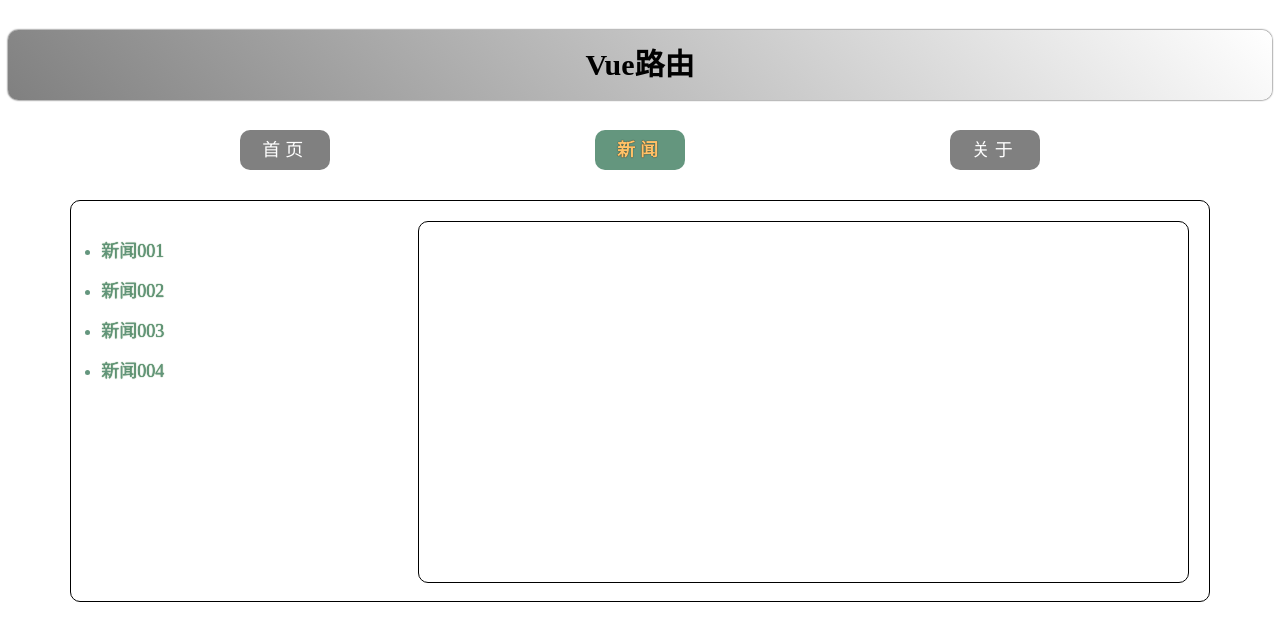
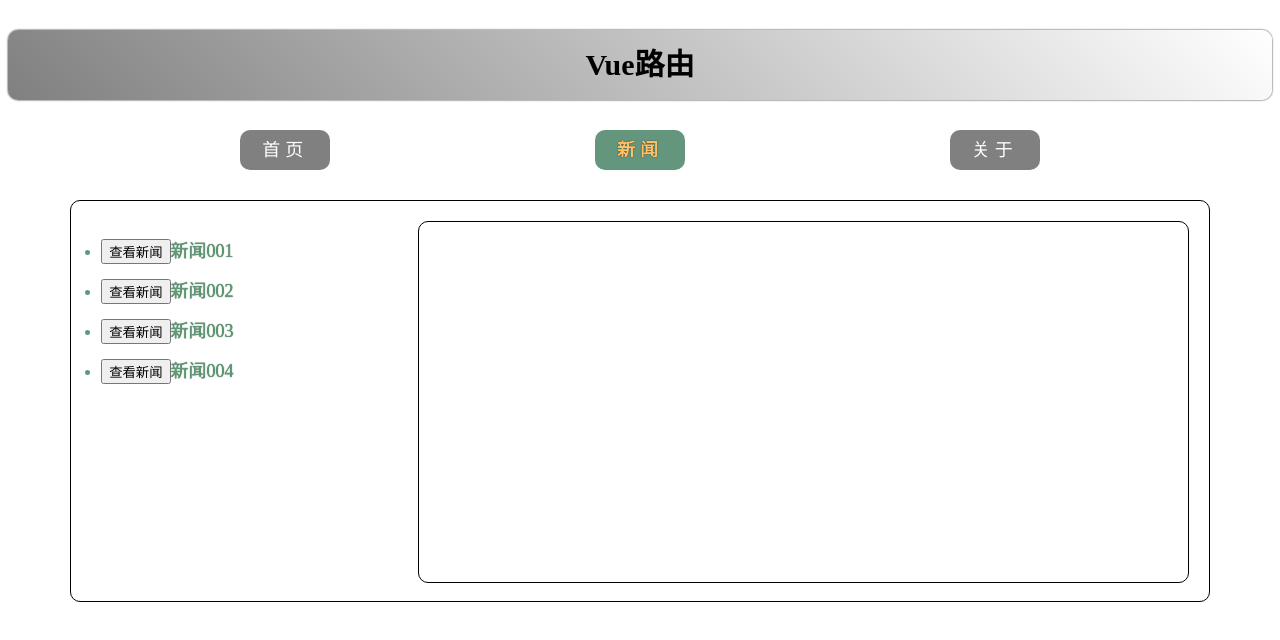
Before and after one commit to Y-Destiny/hello_vue3, a Vue app: page /news in a window 1280 px wide. Shown: the top 640 px of the page. Built offline with nearby package versions, Linux system fonts and the light colour scheme.

Commit message:
编程式路由导航

```diff
--- a/src/views/Home.vue
+++ b/src/views/Home.vue
@@ -5,7 +5,17 @@
 </template>
 
 <script setup lang="ts" name="Home">
+    import { onMounted } from 'vue';
+    import { useRouter } from 'vue-router';
 
+
+    const router = useRouter();
+
+    onMounted(() => {
+        setTimeout(() => {
+            router.push('/news');
+        }, 2000);
+    })
 </script>
 
 <style scoped>
--- a/src/views/News.vue
+++ b/src/views/News.vue
@@ -3,26 +3,7 @@
         <!--导航-->
         <ul>
             <li v-for="news in newsList" :key="news.id">
-                <!--params第一种-->
-                <!--
-                <RouterLink :to="{path:`/news/detail/${news.id}/${news.title}/${news.content}`}">{{ news.title }}</RouterLink>
-                -->
-                <!--params第二种-->
-                <!--
-                <RouterLink
-                    :to="{
-                        name:'xiangqing',
-                        params:{
-                            id:news.id,
-                            title:news.title,
-                            content:news.content
-                        }
-                    }"
-                >
-                    {{ news.title }}
-                </RouterLink>
-            -->
-                <!--query，对应props配置方法2-->
+                <button @click="showNewsDetail(news)">查看新闻</button>
                 <RouterLink :to="`/news/detail?id=${news.id}&title=${news.title}&content=${news.content}`">{{ news.title }}</RouterLink>
             </li>
         </ul>
@@ -34,6 +15,13 @@
 
 <script setup lang="ts" name="News">
     import { ref } from 'vue';
+    import { useRouter } from 'vue-router';
+
+    interface News{
+        id: string;
+        title: string;
+        content: string;
+    }
 
     const newsList = ref([
         { id: "1", title: '新闻001', content: '新闻001的内容' },
@@ -41,8 +29,20 @@
         { id: "3", title: '新闻003', content: '新闻003的内容' },
         { id: "4", title: '新闻004', content: '新闻004的内容' }
     ]);
+    const router = useRouter();
 
+    function showNewsDetail(news:any) {
+        console.log('查看新闻');
 
+        router.push({
+            name:'xiangqing',
+            query: {
+                id: news.id,
+                title: news.title,
+                content: news.content
+            }
+    });
+    }
 </script>
 
 <style scoped>
```
